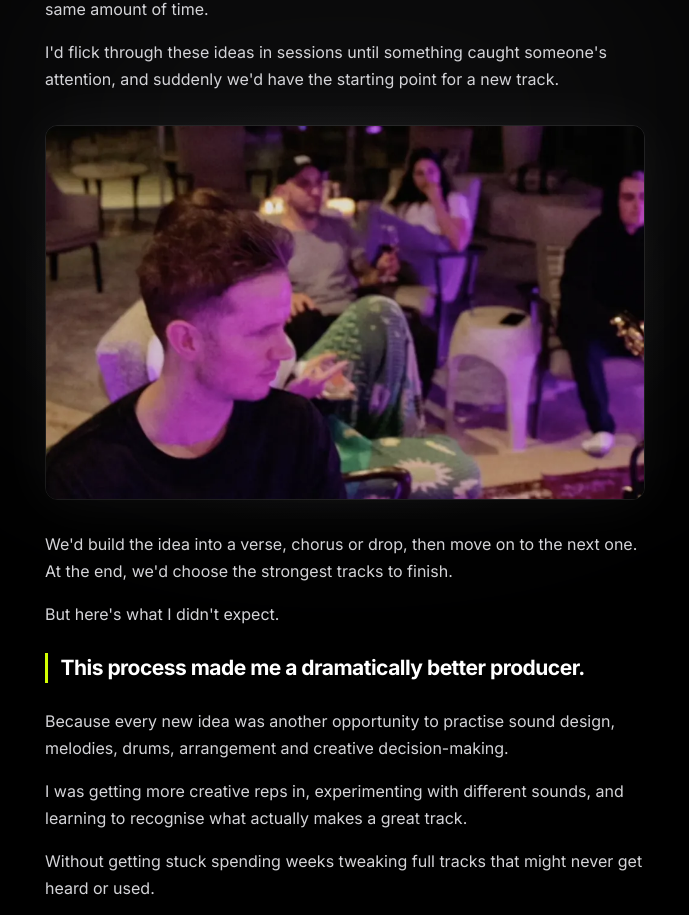
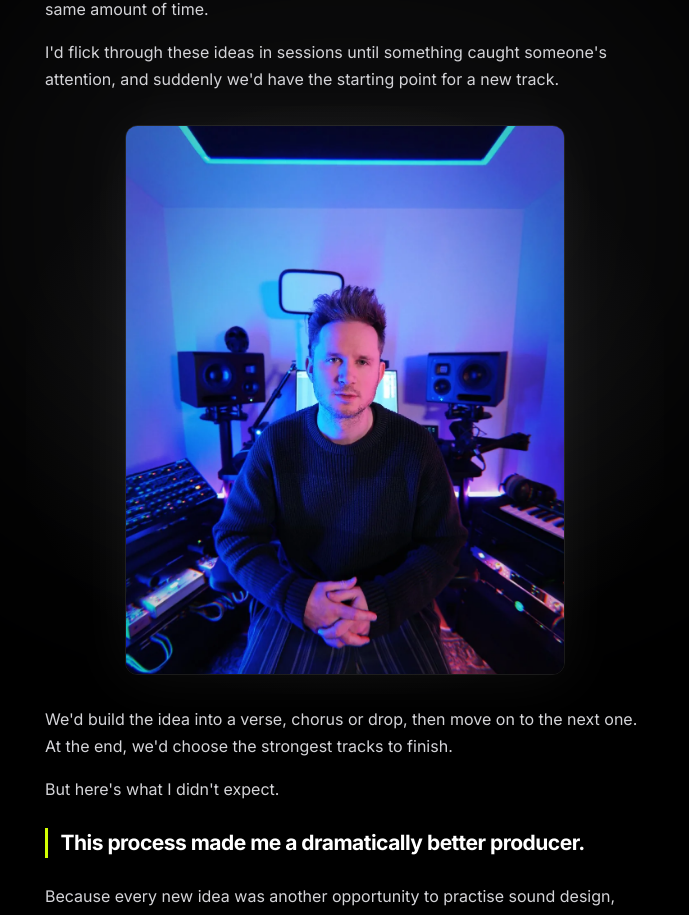
Before and after one commit to georgemastersclark-7855/freebie-flow-import, a React (Vite) app: page /mentorship in a window 1280 px wide. Shown: the part 3297-4212 px from the top of the page, without its empty margins (295-984 px from the left). Built offline with nearby package versions, Linux system fonts and the light colour scheme; a web font is replaced by a local one.

Commit message:
Mentorship page: Rob's new studio portrait replaces the writing-session photo (his request)
Co-Authored-By: Claude Opus 5.5 <noreply@anthropic.com>

```diff
--- a/src/pages/MentorshipLandingVersion.tsx
+++ b/src/pages/MentorshipLandingVersion.tsx
@@ -630,12 +630,12 @@ const MentorshipLandingVersion = () => {
             <div className="relative my-10">
               <div className="absolute inset-0 -m-6 pointer-events-none" style={{ background: SOFT_GLOW }} />
               <img
-                src={webAsset("rob-writing-session.webp")}
-                alt="Rob in a writing session"
-                width={990}
-                height={1156}
+                src={webAsset("rob-studio-portrait.webp")}
+                alt="Rob in his studio"
+                width={1067}
+                height={1600}
                 loading="lazy"
-                className={`relative w-full aspect-[16/10] object-cover object-top rounded-2xl border border-white/10 ${GLOW_SHADOW}`}
+                className={`relative w-full max-w-[440px] mx-auto aspect-[4/5] object-cover object-[center_40%] rounded-2xl border border-white/10 ${GLOW_SHADOW}`}
               />
             </div>
 
```
Also changed, not shown: public/assets/mentorship-rob/web/rob-studio-portrait.webp (added).
